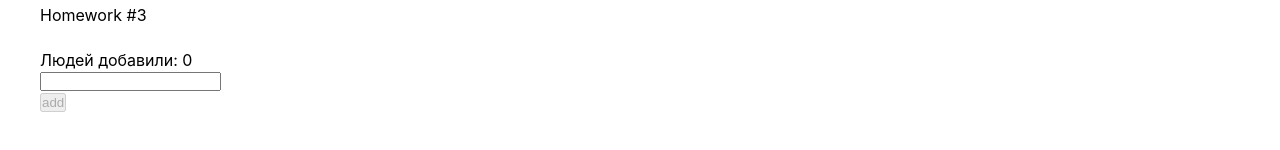
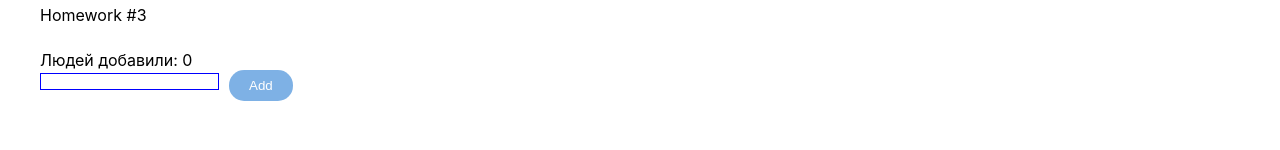
Before and after one commit to ValeriaBog/homeTasks, a React (Create React App) app: page /#/ in a window 1280 px wide. Shown: the part 576-726 px from the top of the page. Built offline with nearby package versions, Linux system fonts and the light colour scheme.

Commit message:
done task H3

```diff
--- a/package.json
+++ b/package.json
@@ -14,7 +14,7 @@
     "@types/node": "16.11.56",
     "@types/react": "18.0.17",
     "@types/react-dom": "18.0.6",
-    "@types/uuid": "8.3.4",
+    "@types/uuid": "^9.0.1",
     "axios": "0.27.2",
     "gh-pages": "^5.0.0",
     "react": "18.2.0",
@@ -24,7 +24,7 @@
     "react-scripts": "5.0.1",
     "redux": "4.2.0",
     "typescript": "4.7.4",
-    "uuid": "9.0.0",
+    "uuid": "^9.0.0",
     "web-vitals": "2.1.4"
   },
   "scripts": {
@@ -34,7 +34,6 @@
     "eject": "react-scripts eject",
     "predeploy": "npm run build",
     "deploy": "gh-pages -d build"
-
   },
   "eslintConfig": {
     "extends": [
--- a/src/s2-homeworks/hw03/Greeting.module.css
+++ b/src/s2-homeworks/hw03/Greeting.module.css
@@ -2,6 +2,7 @@
 }
 
 .inputAndButtonContainer {
+    display: flex;
 }
 
 .error {
@@ -9,26 +10,44 @@
 }
 
 .input {
+    border: 1px solid blue;
 }
 
 .input:focus {
-
+    border: 1px solid blue;
+    outline: 2px solid #ffffff;
+    outline-offset: 3px;
 }
 
 .errorInput{
     border: 1px solid red;
+    outline: 2px solid #ffffff;
+    outline-offset: 3px;
 }
 
 .button {
+    margin-left: 10px;
+    padding: 8px 20px;
+    color: #FFFFFF;
+    background: #0066CC;
+    border-radius: 15px;
+    border: none;
+
+
 }
 
 .button:focus {
+    outline: 2px solid #ffffff;
+    outline-offset: 3px;
 }
 
 .button:active {
+    color: white;
+    background-color: #0059b3;
 }
 
 .button:disabled {
+    opacity: 0.5;
 }
 
 .text {
--- a/src/s2-homeworks/hw03/Greeting.tsx
+++ b/src/s2-homeworks/hw03/Greeting.tsx
@@ -25,7 +25,8 @@ const Greeting: React.FC<GreetingPropsType> = (
         lastUserName,
     } // деструктуризация пропсов
 ) => {
-    const inputClass = error=='Ошибка! Введите имя!'?s.errorInput: undefined // need to fix with (?:)
+    const inputClass = error==='Ошибка! Введите имя!'?s.errorInput:s.input // need to fix with (?:)
+
 
     return (
         <div id={'hw3-form'} className={s.greetingForm}>
@@ -45,10 +46,13 @@ const Greeting: React.FC<GreetingPropsType> = (
                         className={inputClass}
                         onKeyDown={onEnter}
                         onBlur={onBlur}
+
                     />
                     <div id={'hw3-error'} className={s.error}>
                         {error}
                     </div>
+
+
                 </div>
 
                 <button
@@ -57,7 +61,7 @@ const Greeting: React.FC<GreetingPropsType> = (
                     className={s.button}
                     disabled={!name.trim()}
                 >
-                    add
+                    Add
                 </button>
             </div>
 
```
Also changed, not shown: src/s2-homeworks/hw01/message-sender/MessageSender.module.css (+0 -10 lines), src/s2-homeworks/hw03/HW3.tsx (+7 -0 lines), 1 other file (tests, documents, lock files or other folders).
